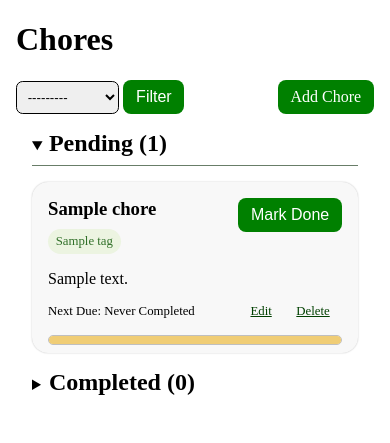
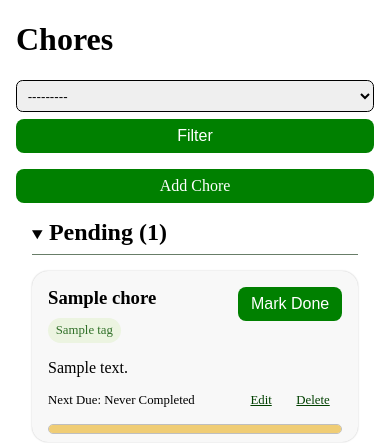
Before and after one commit to dpk2442/choreminder, a Django app: page / in a window 390 px wide. Shown: the part 97-540 px from the top of the page. Run offline with Django 4.2, Linux system fonts and the light colour scheme; a user stored in the database is signed in; tables that the repository leaves empty hold one stand-in row (values such as "Sample post"); data that the repository does not hold is empty.

Commit message:
fix form display on small screens

```diff
--- a/chores/static/chores/css/chores.css
+++ b/chores/static/chores/css/chores.css
@@ -4,6 +4,23 @@ div.controls {
 
 div.controls>form {
     flex-grow: 1;
+}
+
+div.controls>form .button {
+    display: inline-block;
+    box-sizing: border-box;
+    width: 100%;
+}
+
+@media only screen and (max-width: 720px) {
+    div.controls {
+        flex-direction: column;
+        gap: 1em;
+    }
+
+    div.controls>form *:not(:last-child) {
+        margin-bottom: 0.5em;
+    }
 }
 
 details {
--- a/chores/static/chores/css/main.css
+++ b/chores/static/chores/css/main.css
@@ -90,6 +90,7 @@ input[type="submit"],
     text-decoration: none;
     cursor: pointer;
     transition: background-color 0.15s ease-in-out;
+    text-align: center;
 }
 
 input[type="submit"]:hover,
@@ -118,6 +119,15 @@ input {
     box-shadow: none;
     max-width: 100%;
     padding: 0.5em;
+}
+
+@media only screen and (max-width: 720px) {
+
+    textarea,
+    select,
+    input {
+        width: 100%;
+    }
 }
 
 
```
